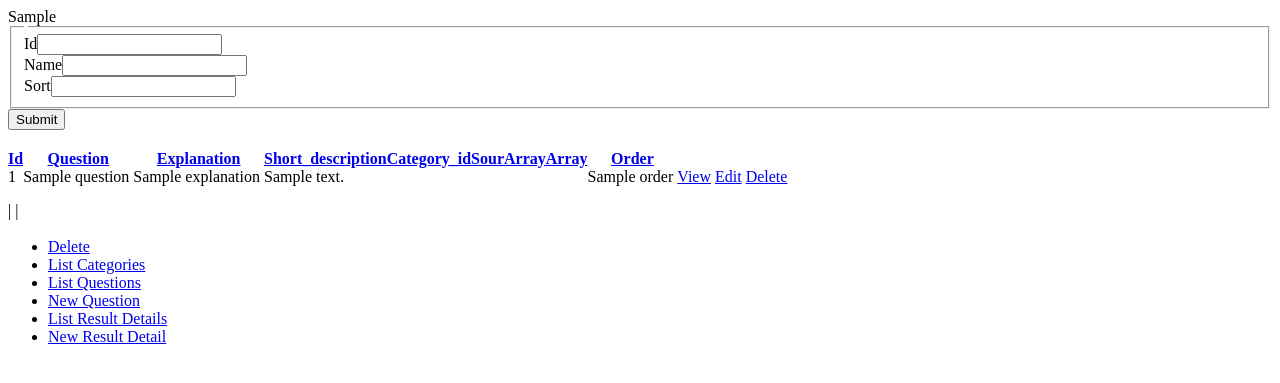
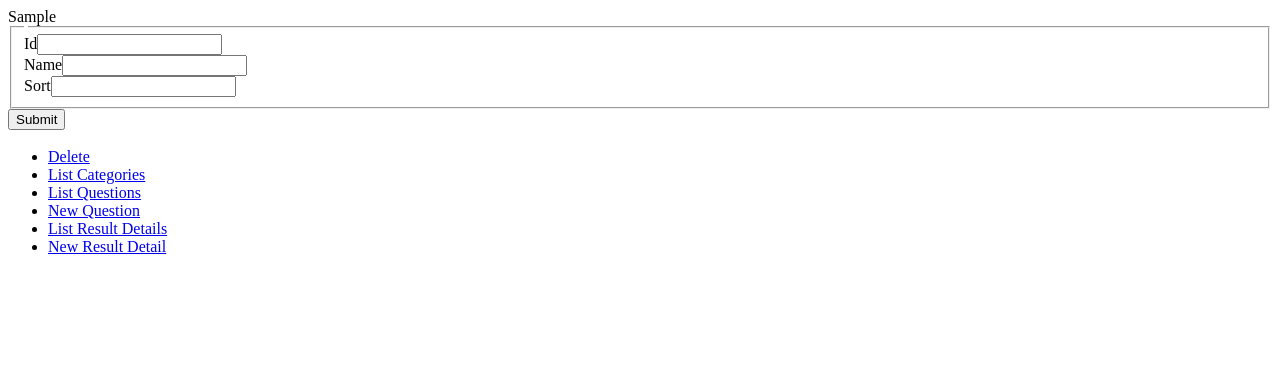
Before and after one commit to lfalvarez/votainteligente.com.ar, a CakePHP app: the page made by app/views/categories/admin_edit.ctp in a window 1280 px wide. Shown: the top 383 px of the page. Run offline with PHP 8.4 and a stand-in for CakePHP, Linux system fonts and the light colour scheme; the template is opened without the code that fills it: most values are stand-ins (such as "Sample title", 1, 10 or a date in 2020); form fields are guessed from the names that the template uses; data that the repository does not hold is empty; some libraries are stand-ins or nearby versions.

Commit message:
Rollback changes: Admin list not needed on edit
Change-Id: I987c209f620356e6a1edcf28b4d085046598ee8a

```diff
--- a/app/views/categories/admin_edit.ctp
+++ b/app/views/categories/admin_edit.ctp
@@ -9,62 +9,6 @@
 	?>
 	</fieldset>
 <?php echo $this->Form->end(__('Submit', true));?>
-<div>
-	<h2><?php
-	__('Questions');?></h2>
-	<table cellpadding="0" cellspacing="0">
-	<tr>
-			<th><?php echo $this->Paginator->sort('id');?></th>
-			<th><?php echo $this->Paginator->sort('question');?></th>
-			<th><?php echo $this->Paginator->sort('explanation');?></th>
-			<th><?php echo $this->Paginator->sort('short_description');?></th>
-			<th><?php echo $this->Paginator->sort('category_id');?></th>
-			<th><?php echo $this->Paginator->sort('sour');?></th>
-			<th><?php echo $this->Paginator->sort('public',array('checked'=>true));?></th>
-			<th><?php echo $this->Paginator->sort('included_in_media_naranja',array('checked'=>true));?></th>
-			<th><?php echo $this->Paginator->sort('order');?></th>
-			<th class="actions"><?php __('Actions');?></th>
-	</tr>
-	<?php
-	$i = 0;
-	foreach ($questions as $question):
-		$class = null;
-		if ($i++ % 2 == 0) {
-			$class = ' class="altrow"';
-		}
-	?>
-	<tr<?php echo $class;?>>
-		<td><?php echo $question['Question']['id']; ?>&nbsp;</td>
-		<td><?php echo $question['Question']['question']; ?>&nbsp;</td>
-		<td><?php echo $question['Question']['explanation']; ?>&nbsp;</td>
-		<td><?php echo $question['Question']['short_description']; ?>&nbsp;</td>
-		<td><?php echo $this->data['Category']['name'];?></td>
-		<td><?php echo $this->Admin->booleanValue($question['Question']['sour']); ?>&nbsp;</td>
-		<td><?php echo $this->Admin->booleanValue($question['Question']['public']); ?>&nbsp;</td>
-		<td><?php echo $this->Admin->booleanValue($question['Question']['included_in_media_naranja']); ?>&nbsp;</td>
-		<td><?php echo $question['Question']['order']; ?>&nbsp;</td>
-		<td class="actions">
-			<?php echo $this->Html->link(__('View', true), array('action' => 'view', $question['Question']['id'])); ?>
-			<?php echo $this->Html->link(__('Edit', true), array('action' => 'edit', $question['Question']['id'])); ?>
-			<?php echo $this->Html->link(__('Delete', true), array('action' => 'delete', $question['Question']['id']), null, sprintf(__('Are you sure you want to delete # %s?', true), $question['Question']['id'])); ?>
-		</td>
-	</tr>
-<?php endforeach; ?>
-	</table>
-	<p>
-	<?php
-	echo $this->Paginator->counter(array(
-	'format' => __('Page %page% of %pages%, showing %current% records out of %count% total, starting on record %start%, ending on %end%', true)
-	));
-	?>	</p>
-
-	<div class="paging">
-		<?php echo $this->Paginator->prev('<< ' . __('previous', true), array(), null, array('class'=>'disabled'));?>
-	 | 	<?php echo $this->Paginator->numbers();?>
- |
-		<?php echo $this->Paginator->next(__('next', true) . ' >>', array(), null, array('class' => 'disabled'));?>
-	</div>
-</div>
 </div>
 <div class="actions">
 	<h3><?php __('Actions'); ?></h3>
```
